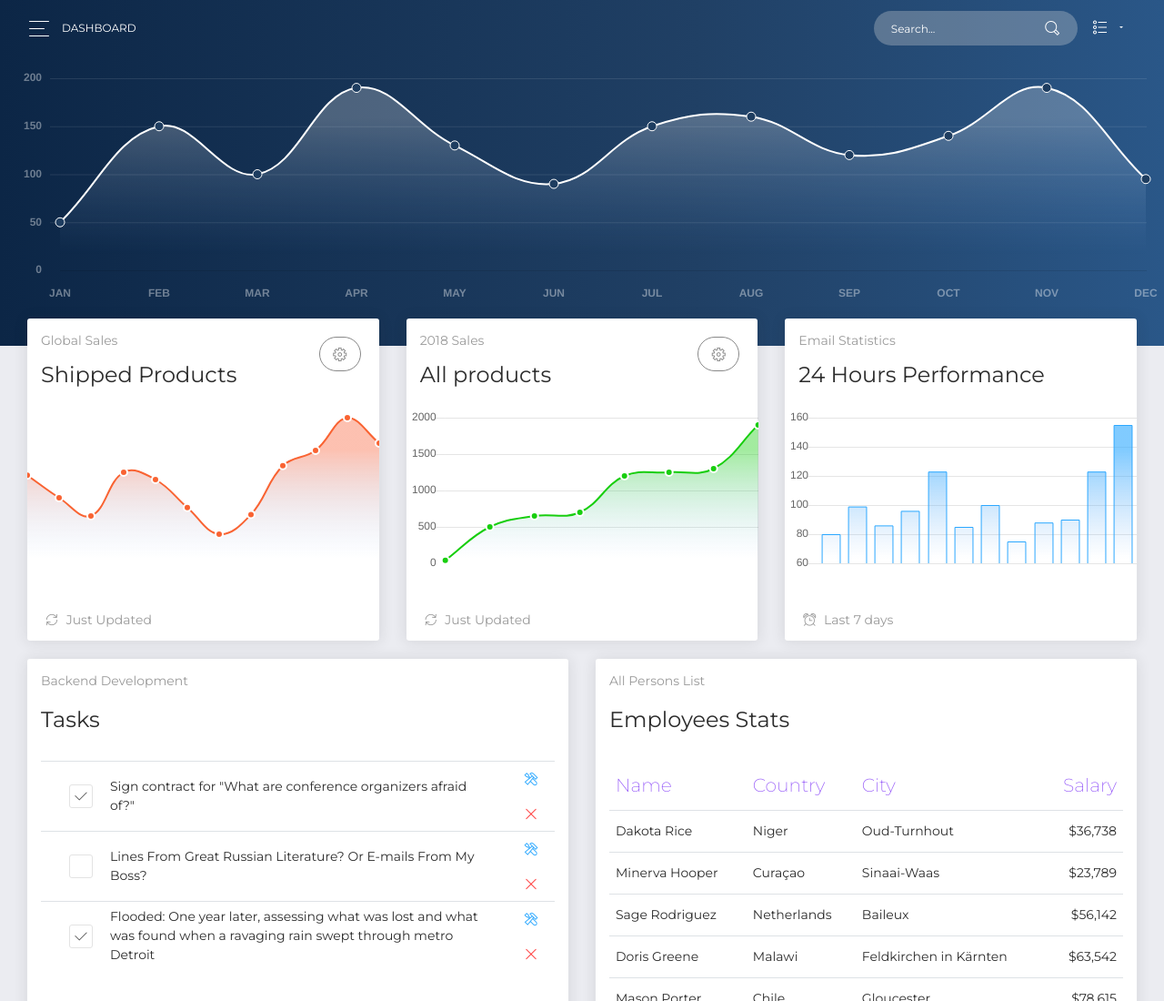
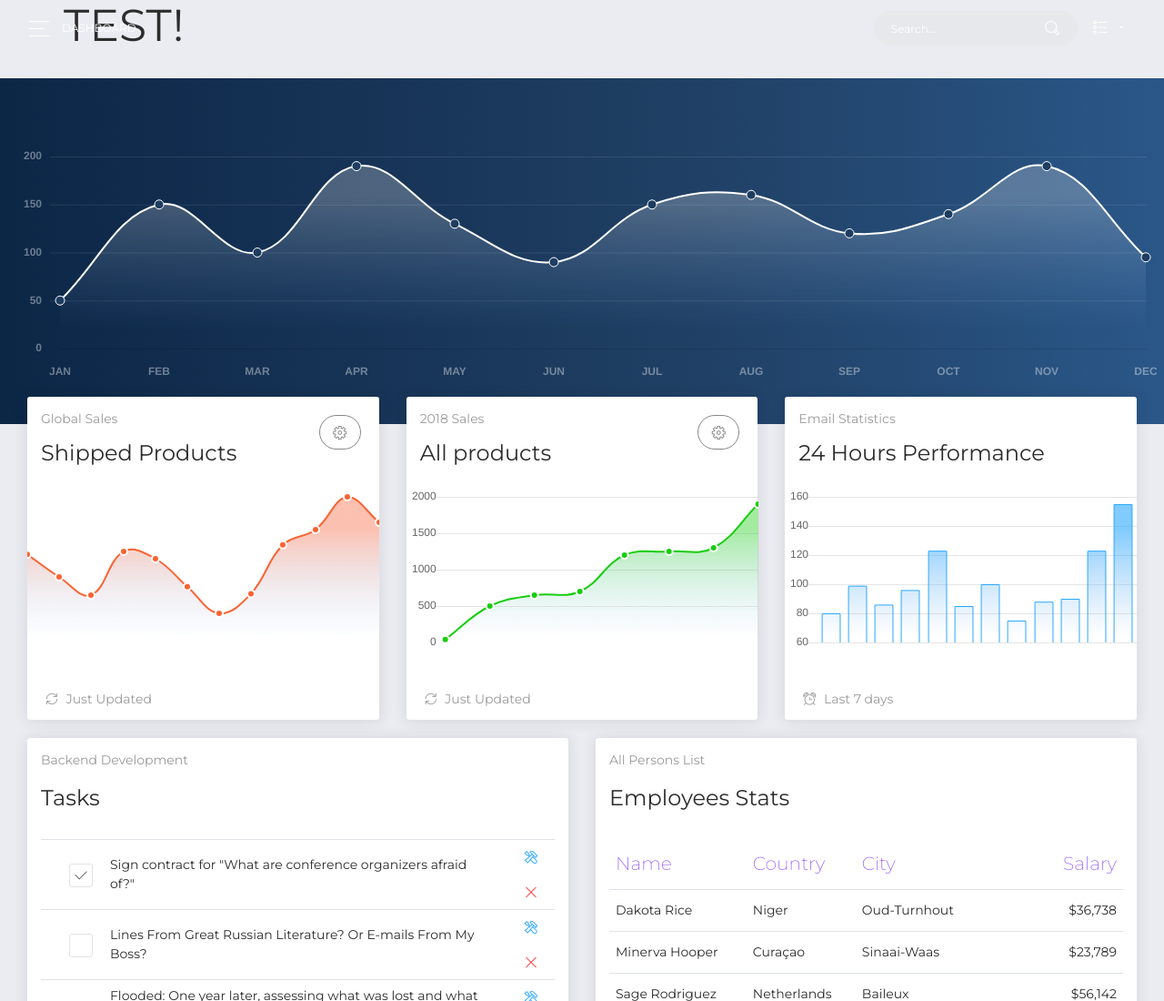
Before and after one commit to GiTechConsults/dashboard, a website: page dashboard.html in a window 1280 px wide. Shown: the top 1100 px of the page at 91% size. Drawn offline with Linux system fonts and the light colour scheme; some packages are replaced by stand-ins of ours.

Commit message:
update col

```diff
--- a/dashboard.html
+++ b/dashboard.html
@@ -16,7 +16,7 @@
   <!-- CSS Files -->
   <link href="assets/css/bootstrap.min.css" rel="stylesheet" />
   <link href="assets/css/dashboard.css?v=1.2.0" rel="stylesheet" />
-  <!-- CSS Just for demo purpose, don't include it in your project -->
+  <!-- CSS Just for demo purpose -->
   <link href="assets/demo/demo.css" rel="stylesheet" />
 </head>
 
@@ -144,6 +144,11 @@
         </div>
       </nav>
       <!-- End Navbar -->
+      <div class="container">
+        <div class="row">
+          <h1>TEST!</h1>
+        </div>
+      </div>
       <div class="panel-header panel-header-lg">
         <canvas id="bigDashboardChart"></canvas>
       </div>
```
